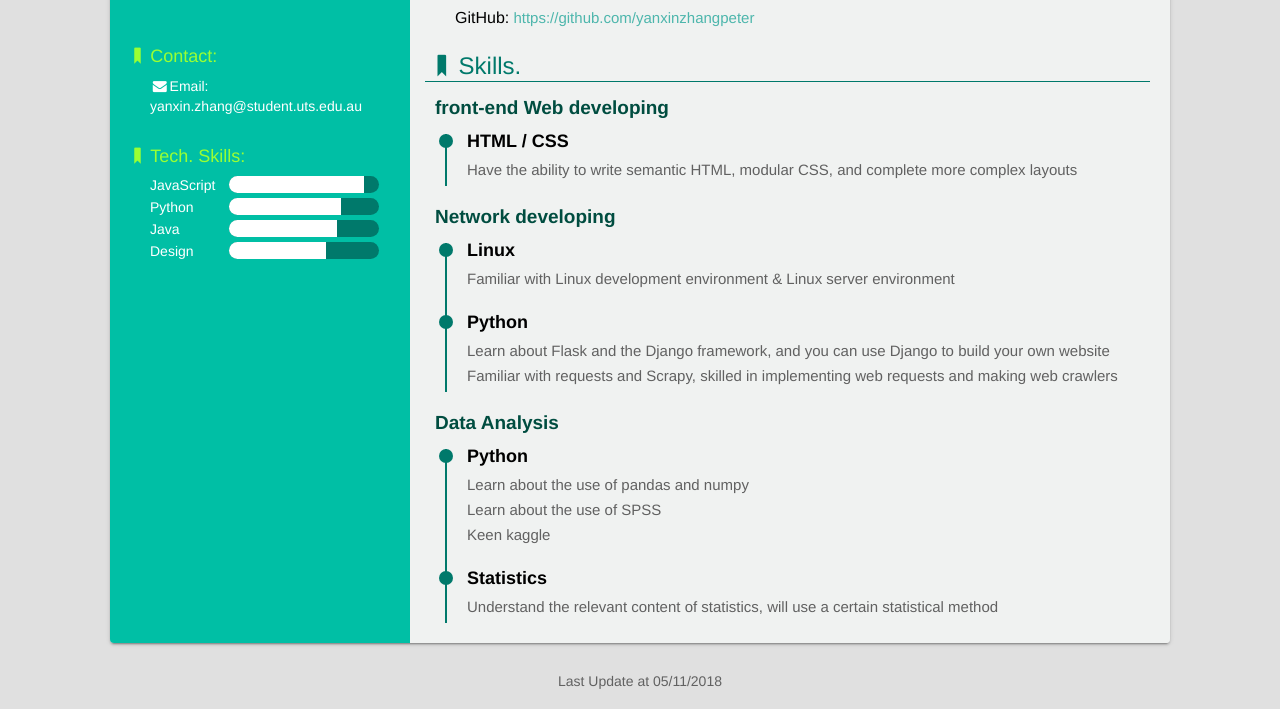
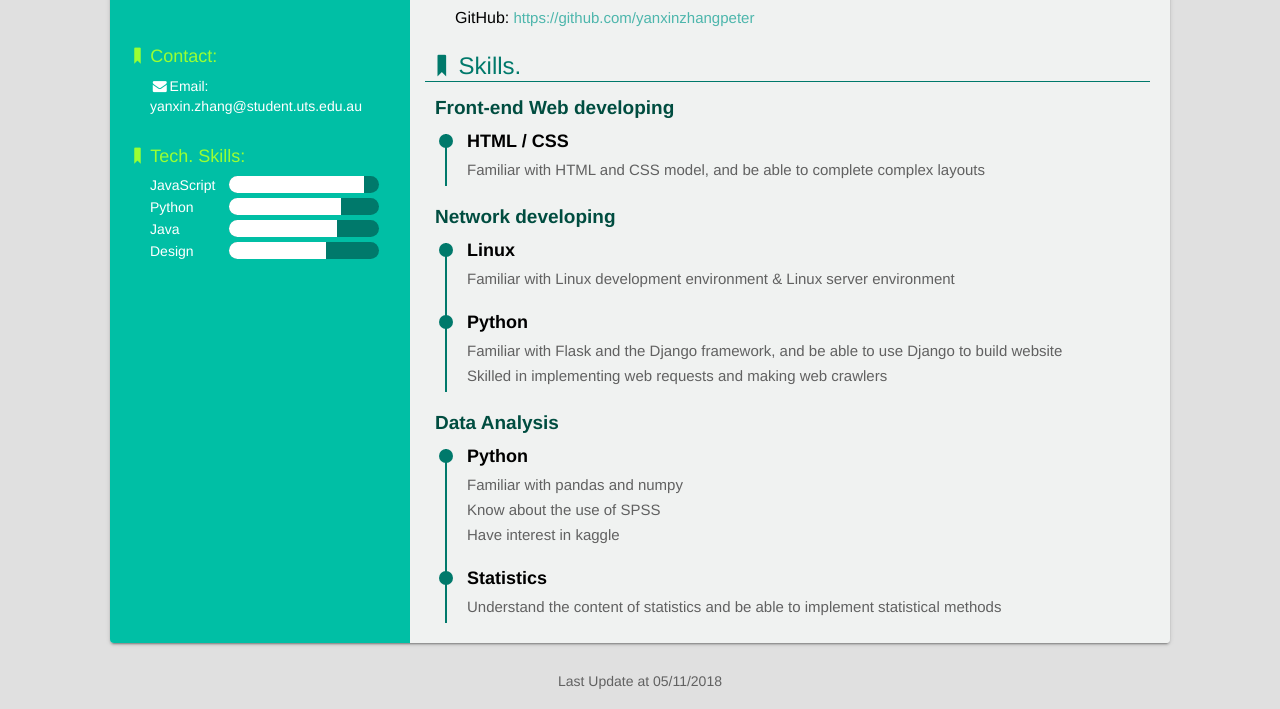
Before and after one commit to yanxinzhangpeter/YanxinZhang, a website: page index.html in a window 1280 px wide. Shown: the part 303-1012 px from the top of the page. Drawn offline with Linux system fonts and the light colour scheme.

Commit message:
Update index.html

```diff
--- a/index.html
+++ b/index.html
@@ -89,12 +89,12 @@ such as information leakage, for modern Android applications.</dd>
 
       <li>
         <dt><i class="icon-bookmark"></i>Skills.</dt>
-        <h3>front-end Web developing</h3>
+        <h3>Front-end Web developing</h3>
         <ul class="exp">
           <li>
             <div class="circle"></div>
             <h4>HTML / CSS</h4>
-            <p>Have the ability to write semantic HTML, modular CSS, and complete more complex layouts</p>
+            <p>Familiar with HTML and CSS model, and be able to complete complex layouts</p>
           </li>
         </ul>
 
@@ -108,8 +108,8 @@ such as information leakage, for modern Android applications.</dd>
           <li>
             <div class="circle"></div>
             <h4>Python</h4>
-            <p>Learn about Flask and the Django framework, and you can use Django to build your own website</p>
-            <p>Familiar with requests and Scrapy, skilled in implementing web requests and making web crawlers</p>
+            <p>Familiar with Flask and the Django framework, and be able to use Django to build website</p>
+            <p>Skilled in implementing web requests and making web crawlers</p>
           </li>
         </ul>
         <h3>Data Analysis</h3>
@@ -117,14 +117,14 @@ such as information leakage, for modern Android applications.</dd>
           <li>
             <div class="circle"></div>
             <h4>Python </h4>
-            <p>Learn about the use of pandas and numpy</p>
-            <p>Learn about the use of SPSS</p>
-            <p>Keen kaggle</p>
+            <p>Familiar with pandas and numpy</p>
+            <p>Know about the use of SPSS</p>
+            <p>Have interest in kaggle</p>
           </li>
           <li>
             <div class="circle"></div>
             <h4>Statistics</h4>
-            <p>Understand the relevant content of statistics, will use a certain statistical method</p>
+            <p>Understand the content of statistics and be able to implement statistical methods</p>
           </li>
       </li>
     </ul>
```
